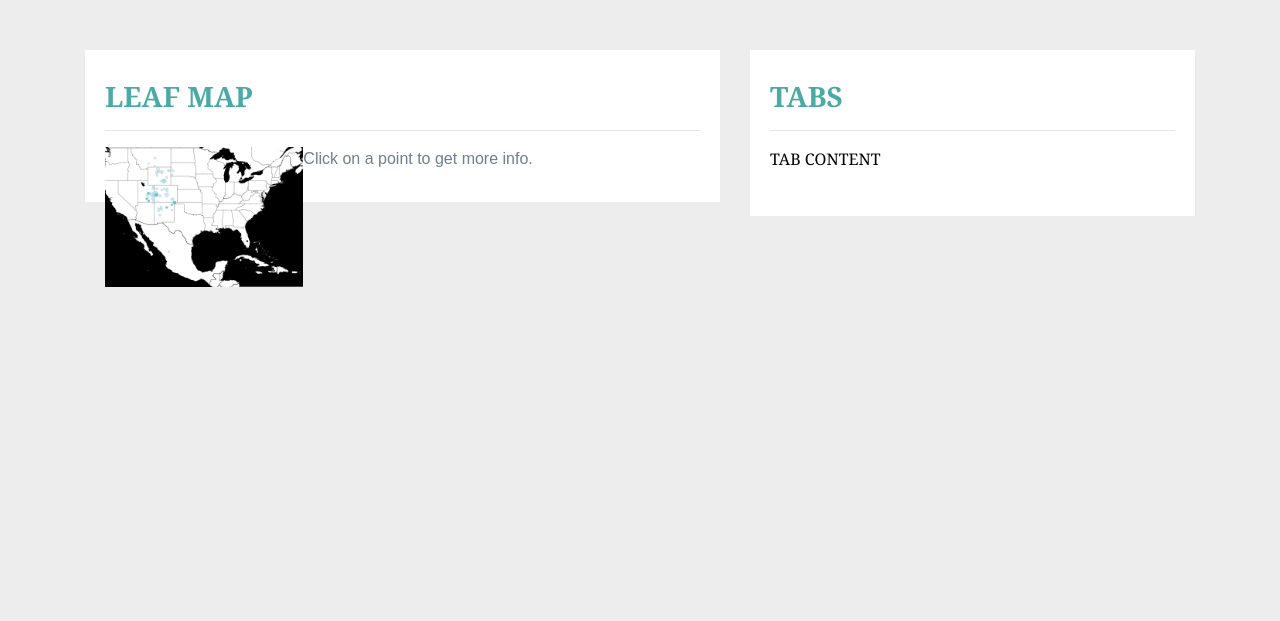
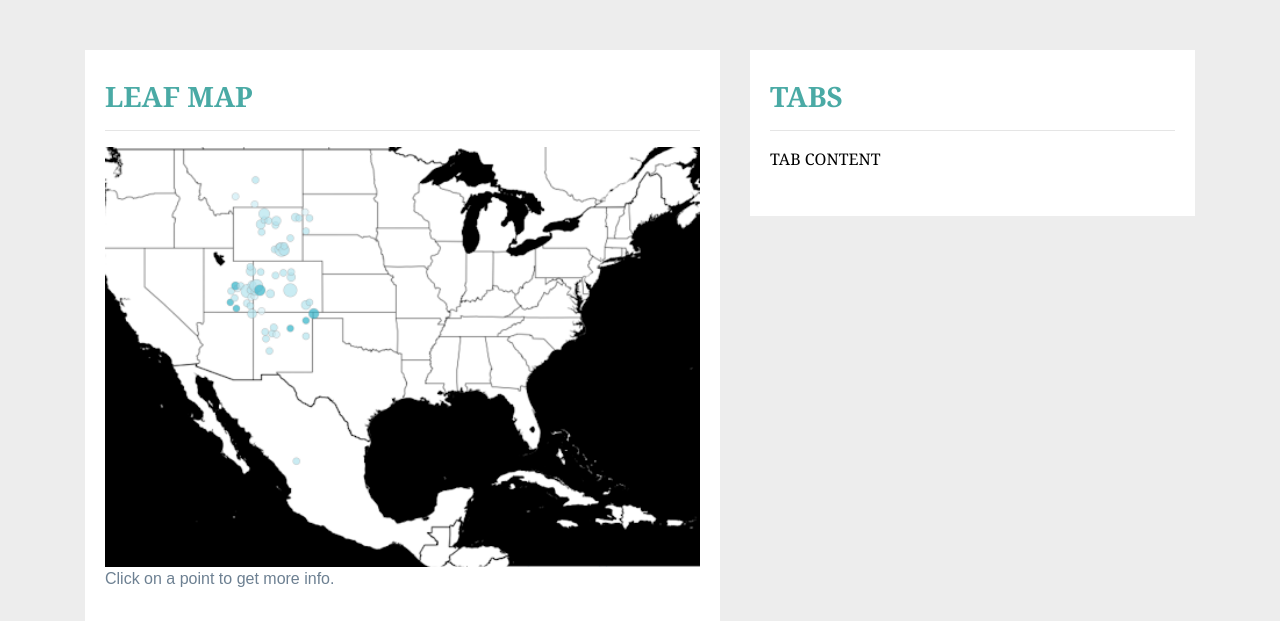
Before and after one commit to Ainash-Toleu/Dinosaur_Fossils_In_The_USA, a Python web app: template templates/index.html in a window 1280 px wide. Shown: the part 70-691 px from the top of the page. Run offline with Jinja, Linux system fonts and the light colour scheme; the template is opened without the code that fills it, so the values that code supplies are empty; some libraries are stand-ins or nearby versions.

Commit message:
Fixed map placeholder image size.

```diff
--- a/templates/index.html
+++ b/templates/index.html
@@ -48,7 +48,7 @@
 					<div class="box">
 						<h3 class="title">LEAF MAP</h3>
 						<hr>
-						<img alt="FOSSIL LOCATIONS" src="../Resources/assets/images/fig1.png" class="intro-image float-left">
+						<img alt="FOSSIL LOCATIONS" src="../Resources/assets/images/fig1.png" class="float-left">
 						<p>Click on a point to get more info.</p>
 					</div>
 
```
